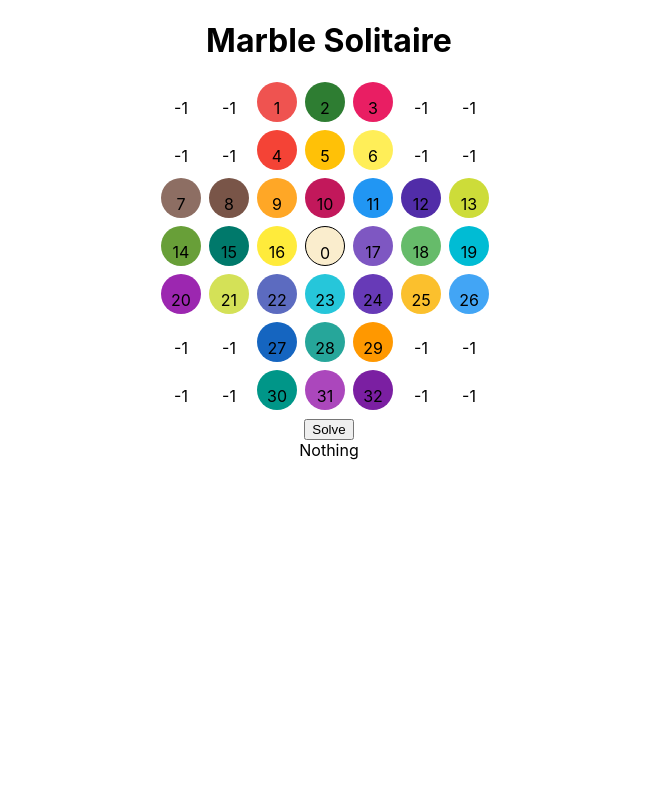
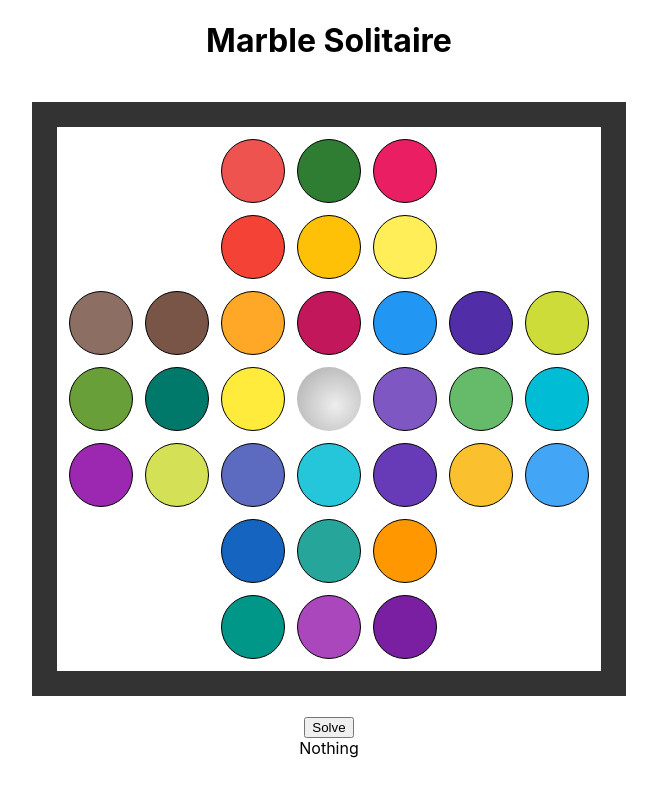
Before and after one commit to josh-taylr/marble-solitaire, a React (Create React App) app: page / in a window 1280 px wide. Shown: the top 796 px of the page, without its empty margins (311-968 px from the left). Built offline with nearby package versions, Linux system fonts and the light colour scheme.

Commit message:
Convert game board to CSS grid

```diff
--- a/package.json
+++ b/package.json
@@ -21,7 +21,8 @@
     "eject": "react-scripts eject",
     "lint": "eslint src/**/*",
     "lint:fix": "eslint --fix --quiet src/**/*",
-    "format": "prettier --write src/**/*"
+    "format": "prettier --write src/**/*",
+    "deploy": "aws s3 sync build/ s3://marble-solitaire-app --delete"
   },
   "browserslist": {
     "production": [
--- a/src/App.css
+++ b/src/App.css
@@ -17,33 +17,41 @@
   align-items: center;
 }
 
-#board {
-  position: relative;
+.board {
+  width: 520px;
+  height: 520px;
+  margin: 20px;
+  padding: 12px;
+  display: grid;
+  grid-template-columns: 64px 64px 64px 64px 64px 64px 64px;
+  grid-template-rows: 64px 64px 64px 64px 64px 64px 64px;
+  gap: 12px;
+  border: 25px solid #333;
+}
+
+.empty {
+  background-color: #fff;
 }
 
 .space {
-  width: 40px;
-  height: 40px;
-  border-radius: 20px;
-  position: absolute;
+  border-radius: 32px;
+  font-size: 24px;
+  text-align: center;
+  vertical-align: middle;
   box-sizing: border-box;
+  background-image: radial-gradient(circle at 60% 60%, #eeeeee, #aaaaaa);
 }
 
-.space.even,
-.space.odd,
-.space.marble {
+.marble {
+  border-radius: 32px;
+  font-size: 24px;
+  text-align: center;
+  vertical-align: middle;
+  box-sizing: border-box;
   border: 1px solid #000;
 }
 
-.space.even {
-  background-color: #faedcd;
-}
-
-.space.odd {
-  background-color: #fefae0;
-}
-
-.space.marble {
+.marble.selected {
   background-color: #bc4749;
 }
 
--- a/src/BoardSpaceView.tsx
+++ b/src/BoardSpaceView.tsx
@@ -7,7 +7,6 @@ interface BoardSpaceProps {
   game: MarbleSolitaire;
   color: string;
   coor: Coordinate;
-  grid_size: number;
   onPlay: () => void;
 }
 
@@ -20,34 +19,21 @@ export class BoardSpace extends React.Component<BoardSpaceProps> {
   }
 
   render(): JSX.Element {
-    const style: React.CSSProperties = {
-      top: this.props.coor.row * this.props.grid_size,
-      left: this.props.coor.col * this.props.grid_size,
-    };
-
-    // let classes = "intersection";
-    // if (this.props.color !== Board.EMPTY) {
-    //   classes += this.props.color === Board.BLACK ? " black" : " white";
-
-    let classes = "space";
-    if (this.props.id < 0) {
-      // not part of the board
-      classes += " empty";
+    let classes;
+    if (this.props.id === 0) {
+      classes = "space";
     } else if (
       this.props.game.selctedMarble.row === this.props.coor.row &&
       this.props.game.selctedMarble.col === this.props.coor.col
     ) {
       // a selected marble
-      classes += " marble";
+      classes = "marble selected";
     } else if (this.props.id > 0) {
       // a marble
-      classes += ` ${this.props.color}`;
+      classes = `marble ${this.props.color}`;
     } else {
-      // empty space
-      classes +=
-        (this.props.coor.row + this.props.coor.col) % 2 === 0
-          ? " even"
-          : " odd";
+      // not part of the board
+      classes = "empty";
     }
 
     return (
@@ -55,10 +41,7 @@ export class BoardSpace extends React.Component<BoardSpaceProps> {
         onClick={this.handleClick.bind(this)}
         id={this.props.id.toString()}
         className={classes}
-        style={style}
-      >
-        <p>{this.props.id}</p>
-      </div>
+      />
     );
   }
 }
--- a/src/BoardView.tsx
+++ b/src/BoardView.tsx
@@ -1,8 +1,6 @@
 import React from "react";
 import { type MarbleSolitaire } from "./marble-solitaire";
 import { BoardSpace } from "./BoardSpaceView";
-
-const GRID_SIZE = 48;
 
 interface BoardViewProps {
   game: MarbleSolitaire;
@@ -25,21 +23,11 @@ export class BoardView extends React.Component<BoardViewProps> {
             }
             coor={{ row: i, col: j }}
             onPlay={this.props.onPlay}
-            grid_size={GRID_SIZE}
           />,
         );
       }
     }
 
-    const style: React.CSSProperties = {
-      width: this.props.game.size * GRID_SIZE,
-      height: this.props.game.size * GRID_SIZE,
-    };
-
-    return (
-      <div style={style} id="board">
-        {spaces}
-      </div>
-    );
+    return <div className="board">{spaces}</div>;
   }
 }
```
